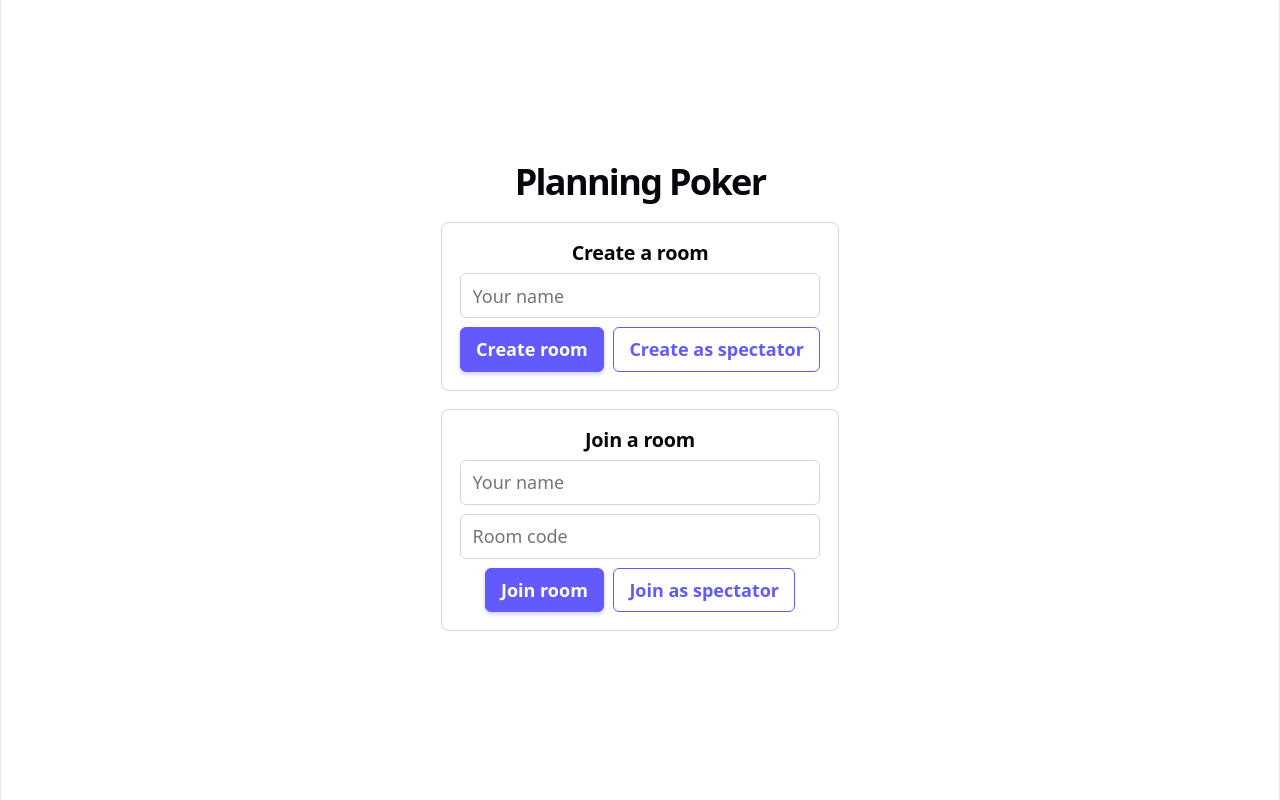
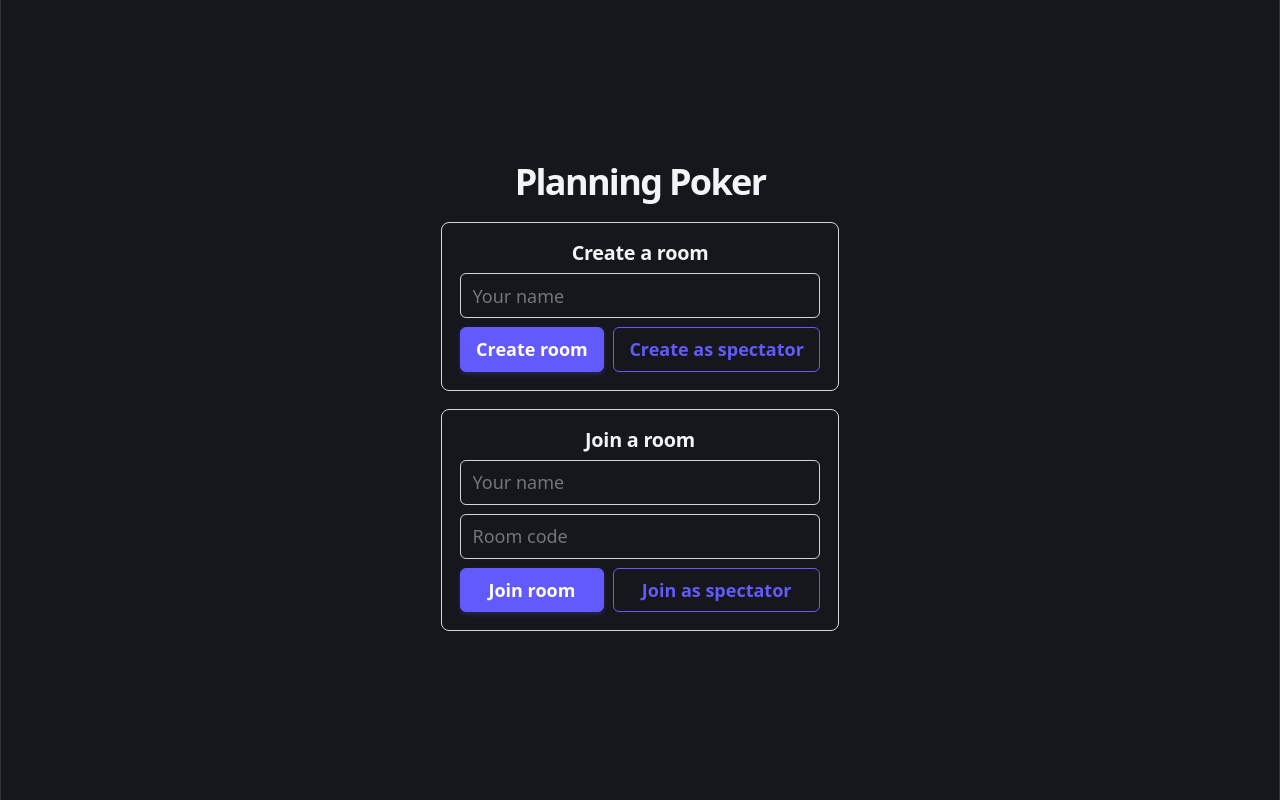
Before and after one commit to bgray2k/planning-poker, a React (Vite) app: page / in a window 1280 px wide. Built offline with nearby package versions, Linux system fonts and the light colour scheme; no server answers.

Commit message:
- Remove light mode

```diff
--- a/src/App.css
+++ b/src/App.css
@@ -101,13 +101,16 @@
 .home__actions,
 .join__actions {
   display: flex;
-  flex-wrap: wrap;
+  width: 100%;
+  flex-wrap: nowrap;
   justify-content: center;
   gap: 0.5rem;
 }
 
 .home__actions button,
 .join__actions button {
+  flex: 1 1 auto;
+  min-width: 0;
   padding: 0.45rem 0.85rem;
   border: 1px solid #625afa;
   border-radius: 6px;
@@ -200,6 +203,12 @@
   display: inline-flex;
   align-items: center;
   justify-content: center;
+}
+
+.role-toggle:focus-visible,
+.share-link__button:focus-visible {
+  outline: 3px solid var(--accent-border);
+  outline-offset: 2px;
 }
 
 .share-link__status {
--- a/src/index.css
+++ b/src/index.css
@@ -1,15 +1,15 @@
 :root {
-  --text: #6b6375;
-  --text-h: #08060d;
-  --bg: #fff;
-  --border: #e5e4e7;
-  --code-bg: #f4f3ec;
-  --accent: #aa3bff;
-  --accent-bg: rgba(170, 59, 255, 0.1);
-  --accent-border: rgba(170, 59, 255, 0.5);
-  --social-bg: rgba(244, 243, 236, 0.5);
+  --text: #9ca3af;
+  --text-h: #f3f4f6;
+  --bg: #16171d;
+  --border: #2e303a;
+  --code-bg: #1f2028;
+  --accent: #625afa;
+  --accent-bg: rgba(192, 132, 252, 0.15);
+  --accent-border: rgba(192, 132, 252, 0.5);
+  --social-bg: rgba(47, 48, 58, 0.5);
   --shadow:
-    rgba(0, 0, 0, 0.1) 0 10px 15px -3px, rgba(0, 0, 0, 0.05) 0 4px 6px -2px;
+    rgba(0, 0, 0, 0.4) 0 10px 15px -3px, rgba(0, 0, 0, 0.25) 0 4px 6px -2px;
 
   --sans: system-ui, 'Segoe UI', Roboto, sans-serif;
   --heading: system-ui, 'Segoe UI', Roboto, sans-serif;
@@ -17,7 +17,7 @@
 
   font: 18px/145% var(--sans);
   letter-spacing: 0.18px;
-  color-scheme: light dark;
+  color-scheme: dark;
   color: var(--text);
   background: var(--bg);
   font-synthesis: none;
@@ -30,24 +30,8 @@
   }
 }
 
-@media (prefers-color-scheme: dark) {
-  :root {
-    --text: #9ca3af;
-    --text-h: #f3f4f6;
-    --bg: #16171d;
-    --border: #2e303a;
-    --code-bg: #1f2028;
-    --accent: #625afa;
-    --accent-bg: rgba(192, 132, 252, 0.15);
-    --accent-border: rgba(192, 132, 252, 0.5);
-    --social-bg: rgba(47, 48, 58, 0.5);
-    --shadow:
-      rgba(0, 0, 0, 0.4) 0 10px 15px -3px, rgba(0, 0, 0, 0.25) 0 4px 6px -2px;
-  }
-
-  #social .button-icon {
-    filter: invert(1) brightness(2);
-  }
+#social .button-icon {
+  filter: invert(1) brightness(2);
 }
 
 #root {
--- a/src/pages/HomePage.tsx
+++ b/src/pages/HomePage.tsx
@@ -68,7 +68,7 @@ export function HomePage() {
         </div>
       </div>
 
-      <div className="home__panel">
+      <div className="home__panel home__panel--join">
         <h2>Join a room</h2>
         <input
           placeholder="Your name"
```
